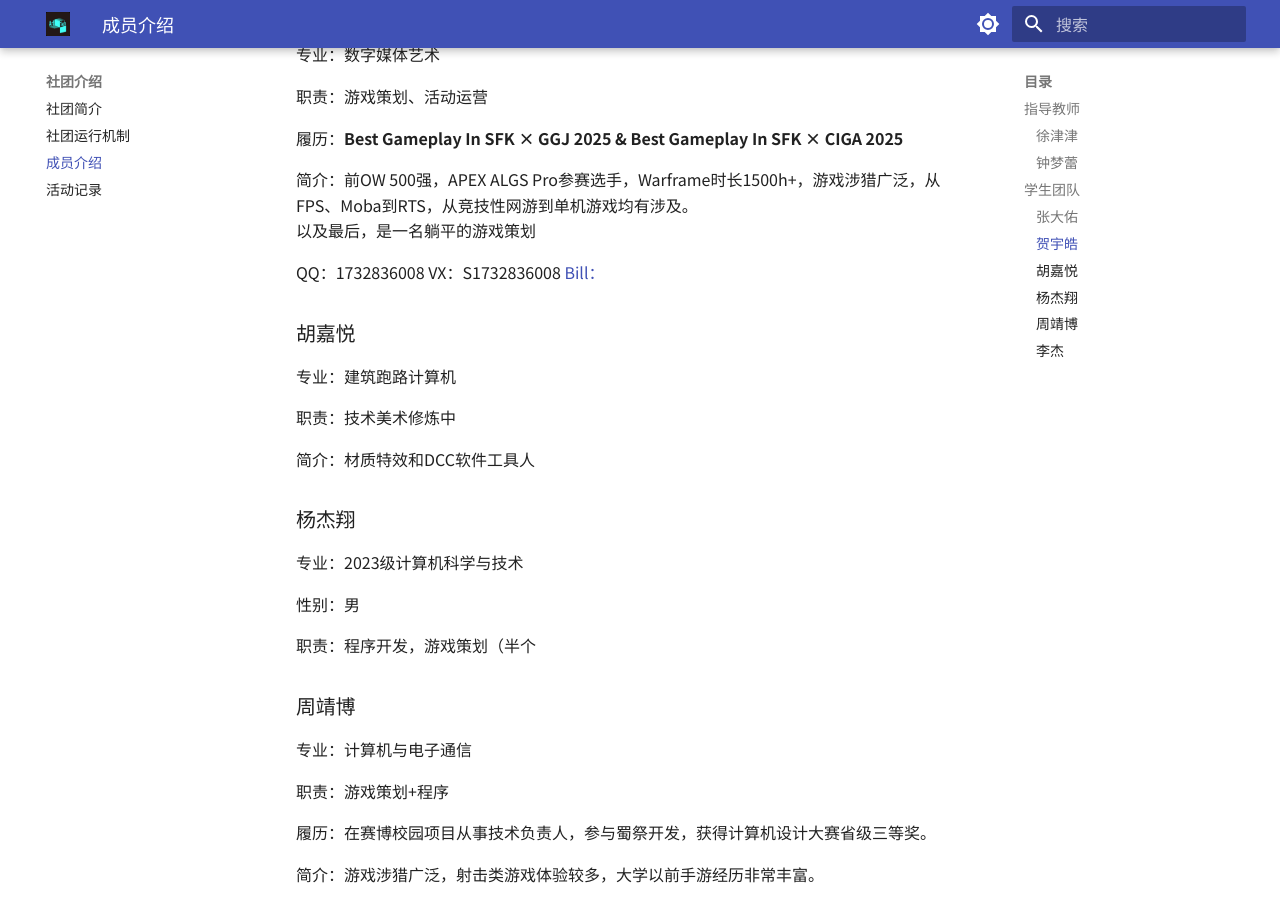
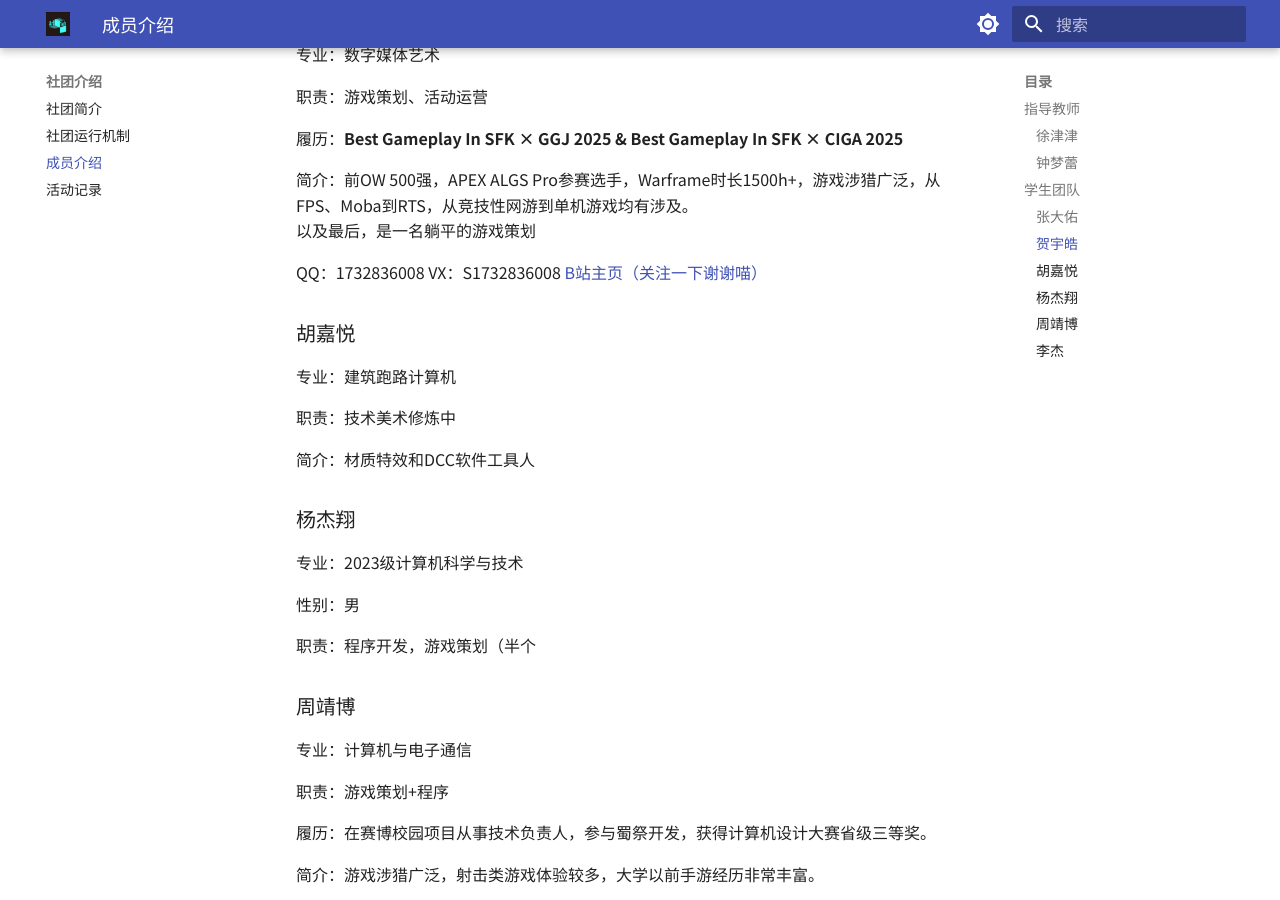
Before and after one commit to zhou914485/ArtTech-Document, an MkDocs documentation site: the page built from docs/社团介绍/成员.md, in a window 1280 px wide and 900 px high, scrolled down 930 px. Built offline with MkDocs 1.6.1 and Material for MkDocs 9.7.7, drawn with Linux system fonts in a browser that asks for light colours.

Commit message:
超链接打错了TAT.md

```diff
--- a/docs/社团介绍/成员.md
+++ b/docs/社团介绍/成员.md
@@ -29,7 +29,7 @@
 
  简介：前OW 500强，APEX ALGS Pro参赛选手，Warframe时长1500h+，游戏涉猎广泛，从FPS、Moba到RTS，从竞技性网游到单机游戏均有涉及。<br>以及最后，是一名躺平的游戏策划
 
- QQ：1732836008 VX：S1732836008 [Bill：](https://space.bilibili.com/296381806?spm_id_from=333.788.0.0（关注一下谢谢喵）)
+ QQ：1732836008 VX：S1732836008 [B站主页（关注一下谢谢喵）](https://space.bilibili.com/296381806?spm_id_from=333.788.0.0)
 
 ### 胡嘉悦
 专业：建筑跑路计算机
```
